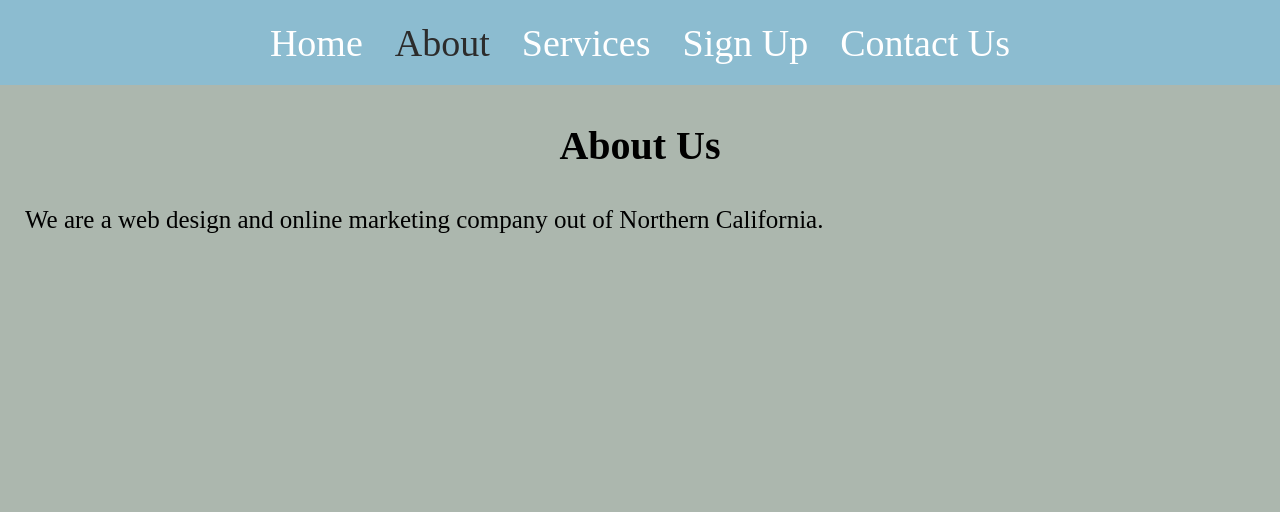
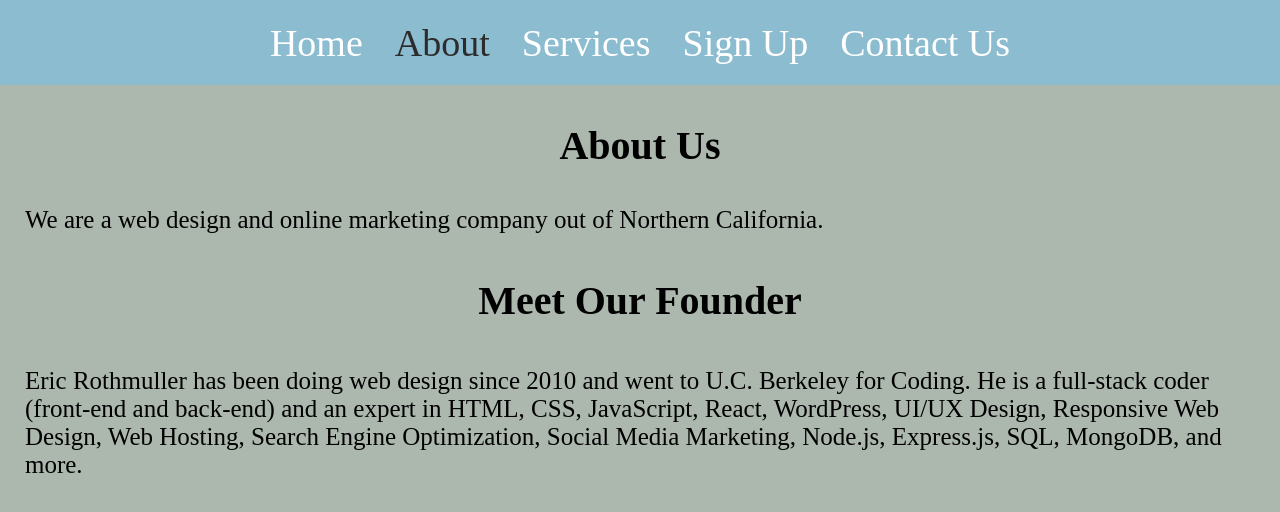
Before and after one commit to ericrothmuller/sky-marketing, a React (Create React App) app: page /about in a window 1280 px wide. Shown: the top 512 px of the page. Built offline with nearby package versions, Linux system fonts and the light colour scheme.

Commit message:
Added little meet our founder section to the about us page.

```diff
--- a/src/pages/about.js
+++ b/src/pages/about.js
@@ -5,6 +5,8 @@ return (
 	<main className="pageHeadingDiv">
 	<h1 className="pageTitle">About Us</h1>
 	<p className="pageParagraph">We are a web design and online marketing company out of Northern California.</p>
+	<h2 className="pageTitle">Meet Our Founder</h2>
+	<p className="pageParagraph">Eric Rothmuller has been doing web design since 2010 and went to U.C. Berkeley for Coding. He is a full-stack coder (front-end and back-end) and an expert in HTML, CSS, JavaScript, React, WordPress, UI/UX Design, Responsive Web Design, Web Hosting, Search Engine Optimization, Social Media Marketing, Node.js, Express.js, SQL, MongoDB, and more.</p>
 	</main>
 );
 };
```
